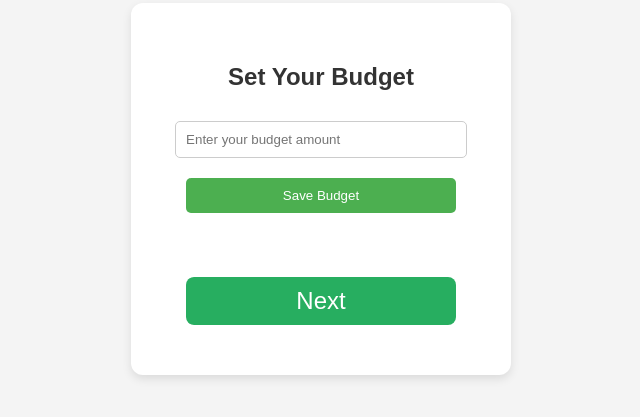
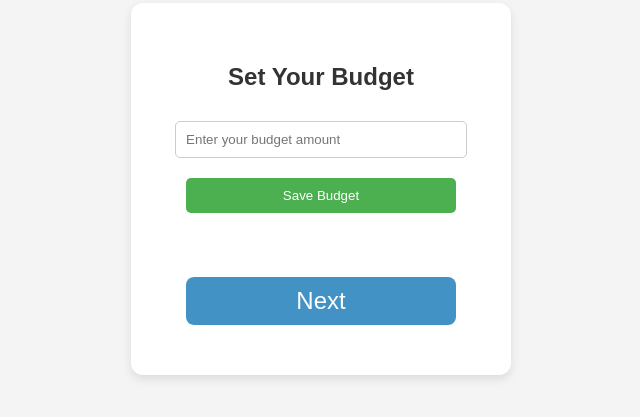
Before and after one commit to uRlOcAlNeWsPaPeR/FinanceTracker, a plain HTML site: page budget.html in a window 1280 px wide. Shown: the part 211-628 px from the top of the page, without its empty margins (319-959 px from the left). Drawn offline with Linux system fonts and the light colour scheme.

Commit message:
Update(1)

```diff
--- a/budget.html
+++ b/budget.html
@@ -41,7 +41,7 @@
             background-color: #45a049;
         }
         #next {
-            background-color: #27ae60;
+            background-color: #4292C6;
             color: #fff;
             border: none;
             padding: 10px 10px;
```
